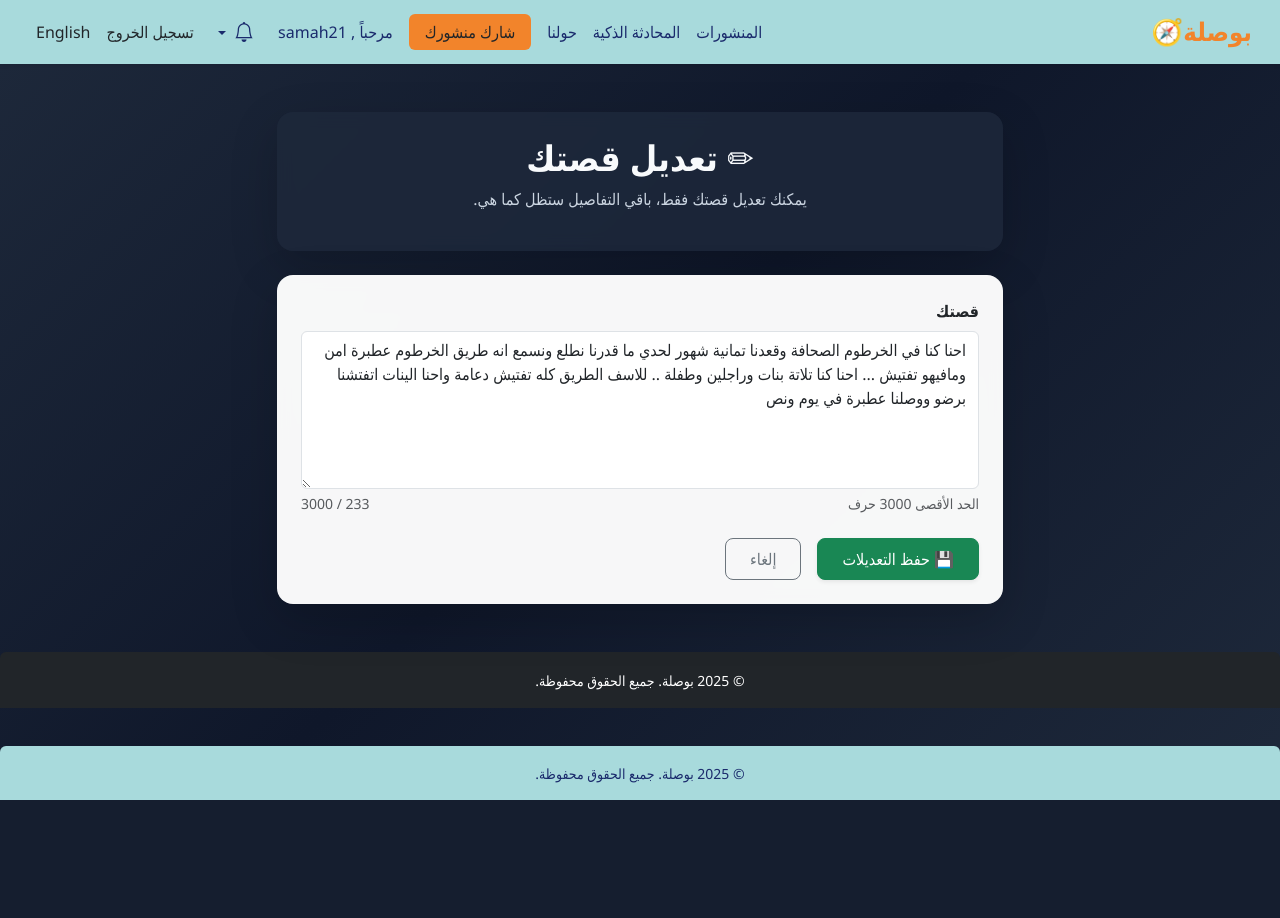
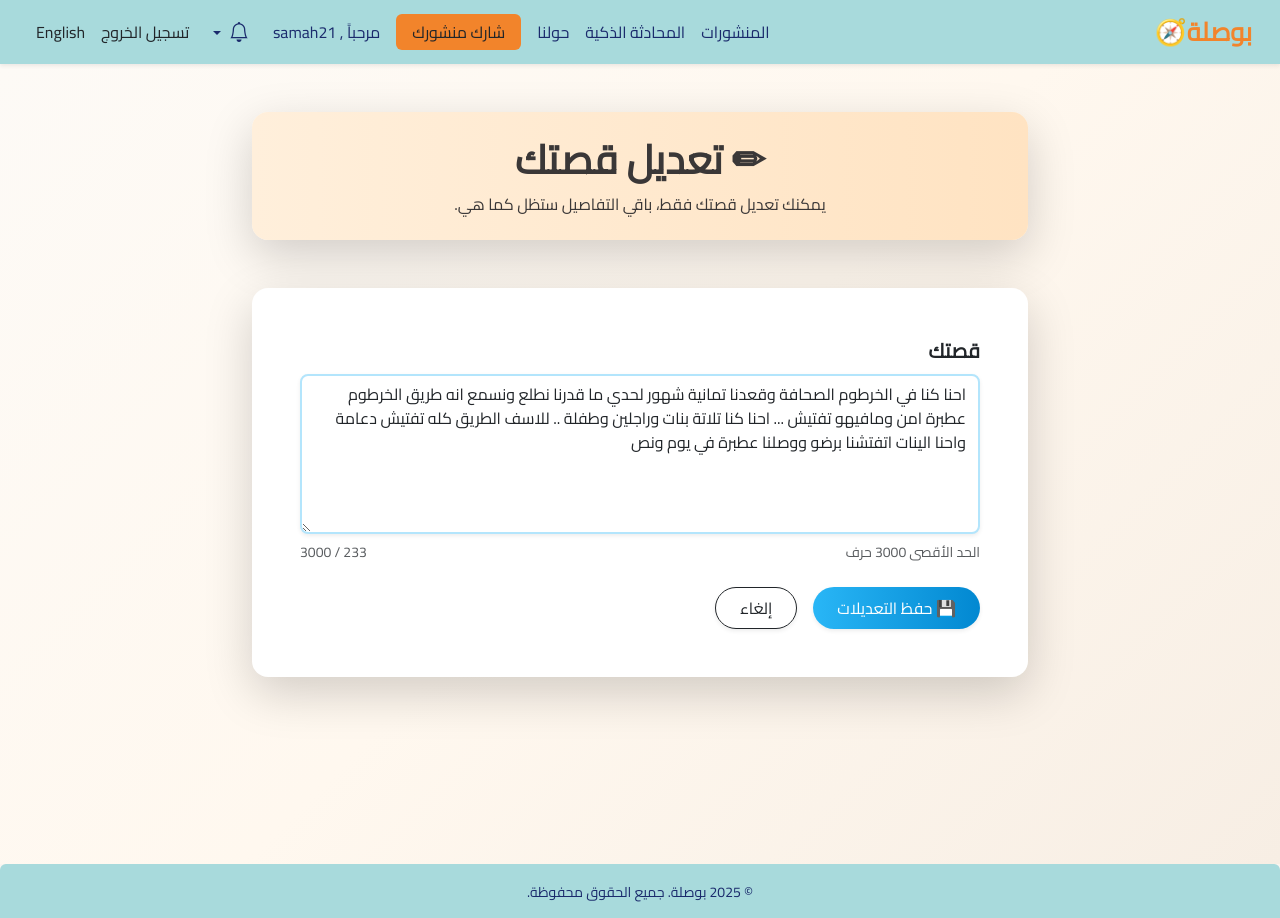
Before and after one commit to proj5thit-cpu/Bousala-Graduation-Project, a Flask app: page /post/1/edit in a window 1280 px wide. Before the commit the page ends 800 px from the top, so only its background shows below. Run offline with Flask 3, Linux system fonts and the light colour scheme; a user stored in the database is signed in.

Commit message:
Update edit_post.html

```diff
--- a/app/templates/edit_post.html
+++ b/app/templates/edit_post.html
@@ -1,24 +1,16 @@
 {% extends "base.html" %}
 {% block content %}
 
-<style>
-  body {
-    background: linear-gradient(135deg, #1e293b, #0f172a, #1e293b);
-    color: #f8fafc;
-    font-family: 'Segoe UI', 'Tahoma', 'Arial', 'Cairo', sans-serif;
-  }
-</style>
+<!-- 🌅 Modern Soft Blue Theme -->
+<section class="py-5" style="background: linear-gradient(135deg, #fdfaf6, #fff8ef, #f7eee4); min-height: 100vh;">
+  <div class="container" style="max-width: 800px;">
 
-<section class="py-5">
-  <div class="container" style="max-width: 750px;">
-
-    <!-- Heading -->
-    <div class="text-center mb-4 p-4 rounded-4 shadow-lg"
-         style="background: rgba(30, 41, 59, 0.85); backdrop-filter: blur(8px);">
-      <h2 class="fw-bold mb-2" style="font-size: 2.2rem;">
+    <!-- Header Card -->
+    <div class="text-center mb-5 p-4 rounded-4 shadow-lg header-card">
+      <h2 class="fw-bold mb-2 display-6">
         ✏ {% if lang == 'en' %}Edit Your Story{% else %}تعديل قصتك{% endif %}
       </h2>
-      <p style="color: #cbd5e1;">
+      <p class="mb-0">
         {% if lang == 'en' %}
           Update your story below. Other details remain unchanged.
         {% else %}
@@ -27,33 +19,31 @@
       </p>
     </div>
 
-    <!-- Edit Card -->
-    <div class="card shadow-lg border-0 rounded-4"
-         style="background: rgba(255,255,255,0.97); backdrop-filter: blur(8px);">
-      <div class="card-body p-4">
+    <!-- Edit Form Card -->
+    <div class="card border-0 shadow-lg rounded-4 form-card">
+      <div class="card-body p-5">
 
         <form method="POST">
 
           <!-- Story Field -->
-          <div class="mb-3">
-            <label class="form-label fw-semibold">
+          <div class="mb-4">
+            <label class="form-label fw-bold text-dark fs-5">
               {% if lang == 'en' %}Your Story{% else %}قصتك{% endif %}
             </label>
-            <textarea id="story" name="story" class="form-control" rows="6" maxlength="3000" required>{{ post.content }}</textarea>
-            <div class="d-flex justify-content-between mt-1">
-              <small class="text-muted">
-                {% if lang == 'en' %}Max 3000 chars{% else %}الحد الأقصى 3000 حرف{% endif %}
-              </small>
-              <small class="text-muted" id="char-count">0 / 3000</small>
+            <textarea id="story" name="story" class="form-control shadow-sm rounded-3 interactive-field"
+                      rows="6" maxlength="3000" required>{{ post.content }}</textarea>
+            <div class="d-flex justify-content-between mt-2 small text-muted">
+              <span>{% if lang == 'en' %}Max 3000 characters{% else %}الحد الأقصى 3000 حرف{% endif %}</span>
+              <span id="char-count">0 / 3000</span>
             </div>
           </div>
 
-          <!-- Actions -->
+          <!-- Buttons -->
           <div class="d-flex gap-3 mt-4">
-            <button type="submit" class="btn btn-success px-4 py-2 rounded-3 shadow-sm">
+            <button type="submit" class="btn btn-gradient px-4 py-2 rounded-pill shadow-sm">
               💾 {% if lang == 'en' %}Save Changes{% else %}حفظ التعديلات{% endif %}
             </button>
-            <a class="btn btn-outline-secondary px-4 py-2 rounded-3"
+            <a class="btn btn-outline-dark px-4 py-2 rounded-pill shadow-sm interactive-btn"
                href="{{ url_for('main.posts_list', lang=lang) }}">
                {% if lang == 'en' %}Cancel{% else %}إلغاء{% endif %}
             </a>
@@ -65,24 +55,82 @@
 
   </div>
 </section>
-<!-- Footer Section -->
-  <footer class="text-center py-3 bg-dark text-white rounded-top mt-auto">
-    {% if lang == "en" %}
-      <small>&copy; 2025 Bousala. All rights reserved.</small>
-    {% else %}
-      <small dir="rtl">&copy; 2025 بوصلة. جميع الحقوق محفوظة.</small>
-    {% endif %}
-  </footer>
 
-<!-- JS to show character count -->
+<!-- ✨ Styles -->
+<style>
+/* Header Card - Interactive Gradient */
+.header-card {
+  background: linear-gradient(90deg, #ffefdb, #ffe3c2);
+  color: rgb(58, 55, 55);
+  transition: all 0.4s ease;
+  transform: translateY(0);
+}
+.header-card:hover {
+  transform: translateY(-6px);
+  box-shadow: 0 12px 24px rgba(2, 136, 209, 0.3);
+}
+
+/* Gradient Button */
+.btn-gradient {
+  background: linear-gradient(90deg, #29b6f6, #0288d1);
+  color: white !important;
+  font-weight: 500;
+  border: none;
+  transition: all 0.3s ease;
+}
+.btn-gradient:hover {
+  opacity: 0.9;
+  transform: translateY(-2px);
+  box-shadow: 0 6px 12px rgba(2, 136, 209, 0.4);
+}
+
+/* Interactive Textarea */
+.interactive-field {
+  border: 2px solid #b3e5fc;
+  transition: all 0.3s ease;
+  background-color: #fff;
+}
+.interactive-field:focus {
+  border-color: #29b6f6;
+  box-shadow: 0 0 10px rgba(2, 136, 209, 0.3);
+}
+
+/* Interactive Buttons */
+.interactive-btn {
+  transition: all 0.3s ease;
+}
+.interactive-btn:hover {
+  background-color: #0288d1;
+  color: white !important;
+  border-color: #0288d1;
+  transform: translateY(-2px);
+}
+
+/* Form Card Hover Effect */
+.form-card {
+  transition: all 0.3s ease;
+}
+.form-card:hover {
+  transform: translateY(-4px);
+  box-shadow: 0 10px 20px rgba(0,0,0,0.15);
+}
+
+/* Responsive Tweaks */
+@media (max-width: 576px) {
+  .btn {
+    width: 100%;
+    text-align: center;
+  }
+}
+</style>
+
+<!-- JS for Live Character Count -->
 <script>
 const storyInput = document.getElementById("story");
 const charCount = document.getElementById("char-count");
-
 function updateCharCount() {
   charCount.textContent = storyInput.value.length + " / 3000";
 }
-
 storyInput.addEventListener("input", updateCharCount);
 updateCharCount();
 </script>
```
Lines whose indentation alone changed are shown as unchanged.
